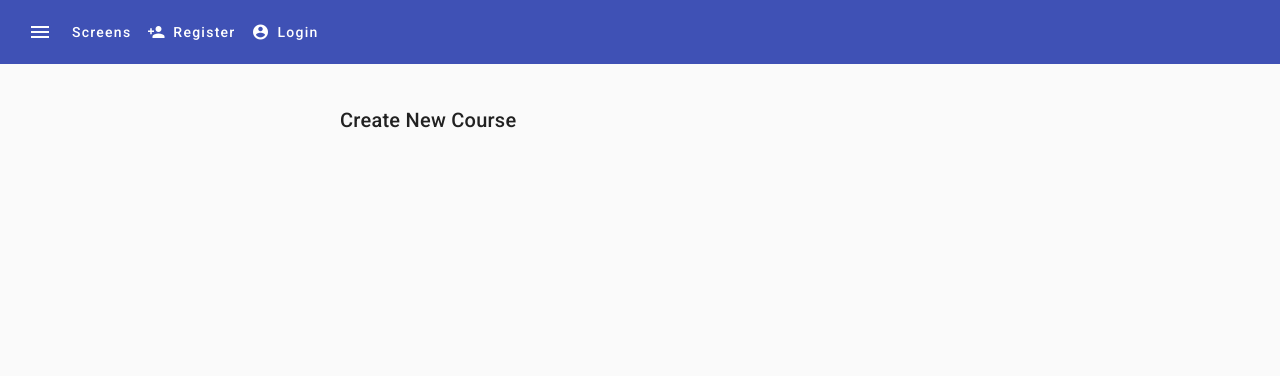
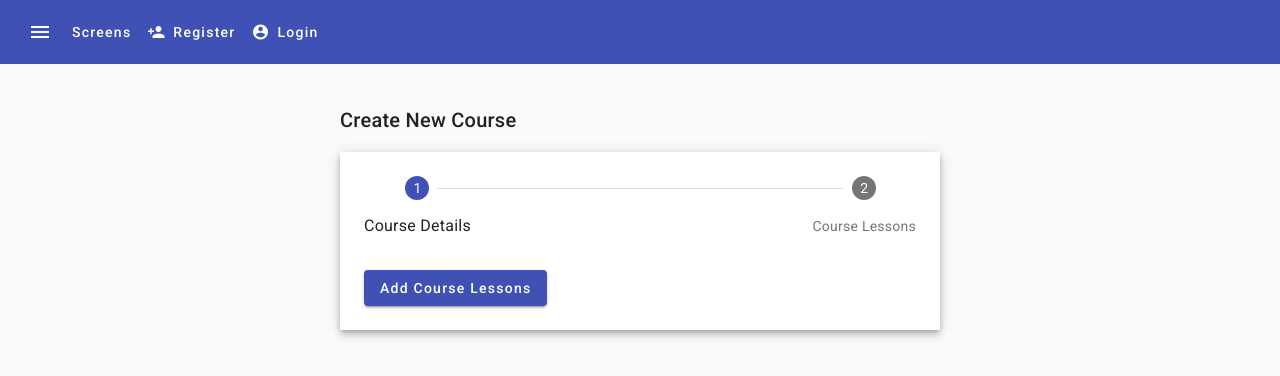
Before and after one commit to jesus-son-coder/angular-material-2024121, an Angular app: page /add-new-course in a window 1280 px wide. Shown: the top 376 px of the page. Built offline with nearby package versions, Linux system fonts and the light colour scheme.

Commit message:
Add stepper to course creation and enhance card elevation
Introduced a two-step stepper for the course creation component to improve UX and better structure the workflow. Enhanced courses card list visuals by applying elevated material design styling.

```diff
--- a/src/app/courses-card-list/courses-card-list.component.html
+++ b/src/app/courses-card-list/courses-card-list.component.html
@@ -1,5 +1,5 @@
 
-<mat-card class="course-card" *ngFor="let course of courses">
+<mat-card class="course-card mat-elevation-z7" *ngFor="let course of courses">
   <mat-card-header>
     <mat-card-title>{{course.description}}</mat-card-title>
   </mat-card-header>
--- a/src/app/create-course/create-course.component.html
+++ b/src/app/create-course/create-course.component.html
@@ -2,5 +2,31 @@
 
   <h2 class="title">Create New Course</h2>
 
+  <mat-horizontal-stepper
+    class="mat-elevation-z5"
+    labelPosition="bottom"
+    [linear]="true">
+    <mat-step errorMessage="Course details in error">
+      <!-- Ajouter un Label au Step : -->
+      <ng-template matStepLabel>Course Details</ng-template>
+      <create-course-step-1></create-course-step-1>
+
+      <div class="stepper-buttons">
+        <button mat-raised-button color="primary" matStepperNext>Add Course Lessons</button>
+      </div>
+    </mat-step>
+
+    <mat-step  errorMessage="Course lessons in error">
+      <!-- Ajouter un Label au Step : -->
+      <ng-template matStepLabel>Course Lessons</ng-template>
+      <create-course-step-2></create-course-step-2>
+
+      <div class="stepper-buttons">
+        <button mat-raised-button matStepperPrevious>Back</button>
+        <button mat-raised-button color="accent">Create Course</button>
+      </div>
+    </mat-step>
+
+  </mat-horizontal-stepper>
 
 </div>
```
